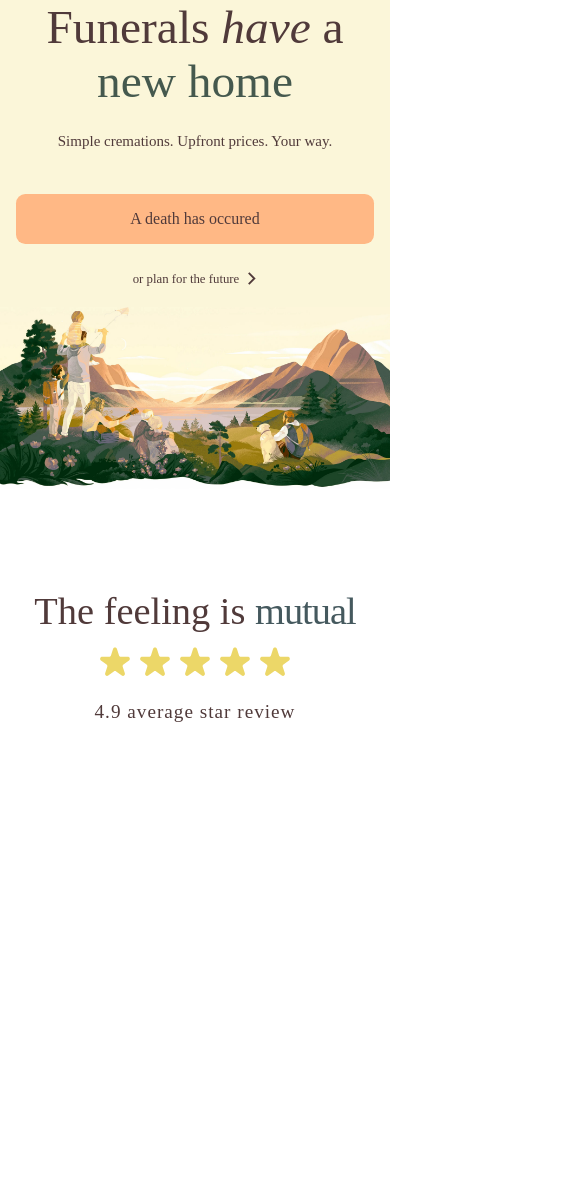
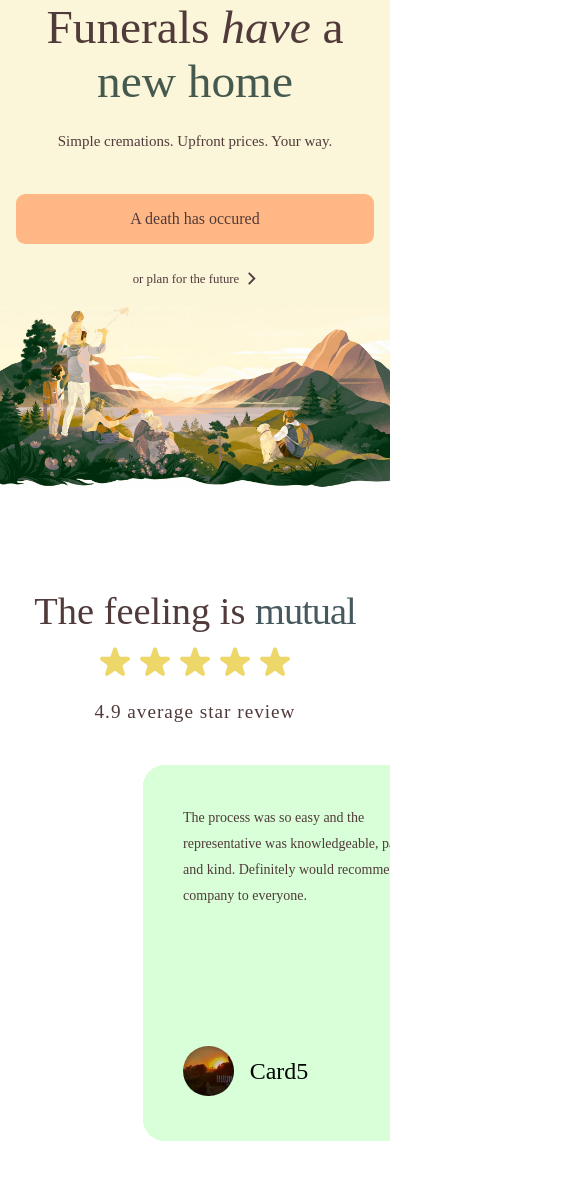
Before and after one commit to Aksaithon/afterCopy, a React (Vite) app: page / in a window 390 px wide. Shown: the top 1180 px of the page, 585 px wide, since content can reach past the window. Built offline with nearby package versions, Linux system fonts and the light colour scheme; a web font is replaced by a local one.

Commit message:
Responsive start-end points achieved

```diff
--- a/src/Components/HomePage/Carousel.css
+++ b/src/Components/HomePage/Carousel.css
@@ -9,13 +9,17 @@
 }
 
 .carousel_Component {
-  width: 4928px;
+  position: relative;
+  width: 100vw;
   height: 500px;
 
+  /* display: inline-block; */
   display: flex;
   flex-direction: row;
 
   /* background-color: #b3ffb2; */
+
+  /* overflow: hidden; */
 }
 
 .customer_review_card {
@@ -23,6 +27,7 @@
 
   display: flex;
   flex-direction: column;
+  width: fit-content;
   height: 376px;
   /* width: 336px */
 
@@ -31,7 +36,7 @@
 
   padding: 40px;
 
-  border-radius: 26.4985px;
+  border-radius: 22.4985px;
 
   user-select: none;
 }
--- a/src/Components/HomePage/Carousel3.tsx
+++ b/src/Components/HomePage/Carousel3.tsx
@@ -9,20 +9,40 @@ const Carousel3: React.FC = () => {
   const [thisIndexToDrag, whichIndexToDrag] = useState<number>(0);
   const thisIndexToDragRef = useRef(0);
 
-  const [springs, setSprings] = useSprings(2, (index) => ({
-    x: 4170,
-    y: -350,
+  /* start startPoint, -350  center centerPoint, -55  end endPoint, -350  */
+  function setCenterPoint(): number {
+    const screenWidth = window.innerWidth;
+    const factor =
+      screenWidth < 1400 ? 0.36678 : screenWidth < 1600 ? 0.38678 : 0.39878;
+    return screenWidth * factor;
+  }
+
+  function setStart_and_End_Point(centerPoint: number): number[] {
+    const startPoint = centerPoint + 1795;
+    const endPoint = centerPoint - 1795;
+
+    return [startPoint, endPoint];
+  }
+
+  const centerPoint = setCenterPoint();
+
+  const [startPoint, endPoint] = setStart_and_End_Point(centerPoint);
+
+  const [springs, setSprings] = useSprings(7, (index) => ({
+    x: centerPoint,
+    y: -55,
     backgroundColor: index === 0 ? "#d8fff7" : "#d8ffd7",
     immediate: true,
   }));
 
   function setDepth(accordingToThisX: number) {
     const depth =
-      4170 >= accordingToThisX && accordingToThisX >= 2295 /* decresion zone */
-        ? -0.152 * (accordingToThisX - 4170) - 350
-        : 2295 >= accordingToThisX &&
-          accordingToThisX >= 380 /* incresion zone */
-        ? 0.1488250652741514 * (accordingToThisX - 2295) - 65
+      startPoint >= accordingToThisX &&
+      accordingToThisX >= centerPoint /* decresion zone */
+        ? -0.1643454038997214 * (accordingToThisX - startPoint) - 350
+        : centerPoint >= accordingToThisX &&
+          accordingToThisX >= endPoint /* incresion zone */
+        ? 0.1643454038997214 * (accordingToThisX - centerPoint) - 55
         : -350;
 
     return depth;
@@ -33,13 +53,13 @@ const Carousel3: React.FC = () => {
     currCardX_Pos: number,
     currCardIndex: number
   ): number {
-    const X_pos = currCardX_Pos + (currCardIndex - index) * 376;
+    const X_pos = currCardX_Pos + (currCardIndex - index) * 375;
 
-    if (X_pos > 4170) {
-      return 4170;
+    if (X_pos > startPoint) {
+      return startPoint;
     }
-    if (X_pos < 380) {
-      return 380;
+    if (X_pos < endPoint) {
+      return endPoint;
     }
 
     return X_pos;
@@ -50,13 +70,13 @@ const Carousel3: React.FC = () => {
     currCardX_Pos: number,
     currCardIndex: number
   ): number {
-    const X_pos = currCardX_Pos - (index - currCardIndex) * 376;
+    const X_pos = currCardX_Pos - (index - currCardIndex) * 375;
 
-    if (X_pos > 4170) {
-      return 4170;
+    if (X_pos > startPoint) {
+      return startPoint;
     }
-    if (X_pos < 380) {
-      return 380;
+    if (X_pos < endPoint) {
+      return endPoint;
     }
 
     return X_pos;
@@ -73,7 +93,13 @@ const Carousel3: React.FC = () => {
       console.log();
 
       const newX =
-        mx >= 380 && mx <= 4170 ? mx : mx < 380 ? 380 : mx > 4170 ? 4170 : 0;
+        mx >= endPoint && mx <= startPoint
+          ? mx
+          : mx < endPoint
+          ? endPoint
+          : mx > startPoint
+          ? startPoint
+          : 0;
       const newY = setDepth(newX);
 
       console.log();
@@ -119,8 +145,8 @@ const Carousel3: React.FC = () => {
             };
           }
         }
-        setDown(down);
       });
+      setDown(down);
     },
     {
       from: [
@@ -141,7 +167,6 @@ const Carousel3: React.FC = () => {
           style={{
             ...springs[0],
             backgroundSize: "cover",
-            touchAction: "none",
             cursor: down ? "grabbing" : "grab",
           }}
           onClick={(e) => {
@@ -177,7 +202,6 @@ const Carousel3: React.FC = () => {
           style={{
             ...springs[1],
             backgroundSize: "cover",
-            touchAction: "none",
             cursor: down ? "grabbing" : "grab",
           }}
           onClick={(e) => {
@@ -205,6 +229,146 @@ const Carousel3: React.FC = () => {
             <div className="customer_name">{`Card${1}`}</div>
           </div>
         </animated.div>
+        <animated.div
+          // Pass the index of the card to the gesture hook
+          {...bindGesture(2)}
+          id={"2"} // Make sure to provide a unique id for each item in the list
+          className={"customer_review_card"}
+          style={{
+            ...springs[2],
+            backgroundSize: "cover",
+            cursor: down ? "grabbing" : "grab",
+          }}
+          onClick={(e) => {
+            whichIndexToDrag(parseInt(e.currentTarget.id));
+            thisIndexToDragRef.current = parseInt(e.currentTarget.id);
+          }}
+        >
+          <div className="review_text">
+            The process was so easy and the representative was knowledgeable,
+            patient and kind. Definitely would recommend this company to
+            everyone.
+          </div>
+          <div className="customer_info">
+            <img
+              src="Kathy_CoverPhoto.webp"
+              alt="coverphoto"
+              className="customer_coverphoto"
+              style={{
+                width: "50.67px",
+                height: "50.67px",
+                borderRadius: "50%",
+                userSelect: "none",
+              }}
+            />
+            <div className="customer_name">{`Card${2}`}</div>
+          </div>
+        </animated.div>
+        <animated.div
+          // Pass the index of the card to the gesture hook
+          {...bindGesture(3)}
+          id={"3"} // Make sure to provide a unique id for each item in the list
+          className={"customer_review_card"}
+          style={{
+            ...springs[3],
+            backgroundSize: "cover",
+            cursor: down ? "grabbing" : "grab",
+          }}
+          onClick={(e) => {
+            whichIndexToDrag(parseInt(e.currentTarget.id));
+            thisIndexToDragRef.current = parseInt(e.currentTarget.id);
+          }}
+        >
+          <div className="review_text">
+            The process was so easy and the representative was knowledgeable,
+            patient and kind. Definitely would recommend this company to
+            everyone.
+          </div>
+          <div className="customer_info">
+            <img
+              src="Kathy_CoverPhoto.webp"
+              alt="coverphoto"
+              className="customer_coverphoto"
+              style={{
+                width: "50.67px",
+                height: "50.67px",
+                borderRadius: "50%",
+                userSelect: "none",
+              }}
+            />
+            <div className="customer_name">{`Card${3}`}</div>
+          </div>
+        </animated.div>
+        <animated.div
+          // Pass the index of the card to the gesture hook
+          {...bindGesture(4)}
+          id={"4"} // Make sure to provide a unique id for each item in the list
+          className={"customer_review_card"}
+          style={{
+            ...springs[4],
+            backgroundSize: "cover",
+            cursor: down ? "grabbing" : "grab",
+          }}
+          onClick={(e) => {
+            whichIndexToDrag(parseInt(e.currentTarget.id));
+            thisIndexToDragRef.current = parseInt(e.currentTarget.id);
+          }}
+        >
+          <div className="review_text">
+            The process was so easy and the representative was knowledgeable,
+            patient and kind. Definitely would recommend this company to
+            everyone.
+          </div>
+          <div className="customer_info">
+            <img
+              src="Kathy_CoverPhoto.webp"
+              alt="coverphoto"
+              className="customer_coverphoto"
+              style={{
+                width: "50.67px",
+                height: "50.67px",
+                borderRadius: "50%",
+                userSelect: "none",
+              }}
+            />
+            <div className="customer_name">{`Card${4}`}</div>
+          </div>
+        </animated.div>
+        <animated.div
+          // Pass the index of the card to the gesture hook
+          {...bindGesture(5)}
+          id={"5"} // Make sure to provide a unique id for each item in the list
+          className={"customer_review_card"}
+          style={{
+            ...springs[5],
+            backgroundSize: "cover",
+            cursor: down ? "grabbing" : "grab",
+          }}
+          onClick={(e) => {
+            whichIndexToDrag(parseInt(e.currentTarget.id));
+            thisIndexToDragRef.current = parseInt(e.currentTarget.id);
+          }}
+        >
+          <div className="review_text">
+            The process was so easy and the representative was knowledgeable,
+            patient and kind. Definitely would recommend this company to
+            everyone.
+          </div>
+          <div className="customer_info">
+            <img
+              src="Kathy_CoverPhoto.webp"
+              alt="coverphoto"
+              className="customer_coverphoto"
+              style={{
+                width: "50.67px",
+                height: "50.67px",
+                borderRadius: "50%",
+                userSelect: "none",
+              }}
+            />
+            <div className="customer_name">{`Card${5}`}</div>
+          </div>
+        </animated.div>
       </div>
     </>
   );
--- a/src/Components/HomePage/HomePg.tsx
+++ b/src/Components/HomePage/HomePg.tsx
@@ -5,6 +5,8 @@ import MySpringAnim from "./React-Spring";
 import Carousel from "./Carousel";
 import Carousel2 from "./Carousel2";
 import Carousel3 from "./Carousel3";
+import ReactGesturesWithSpring from "./React-Gestures-Spring";
+import TrialCarousel from "./TrialCarousel";
 
 const HomePg = () => {
   return (
@@ -14,6 +16,7 @@ const HomePg = () => {
         <Testimonial />
         {/* <MySpringAnim /> */}
         <Carousel3/>
+        {/* <TrialCarousel/> */}
         {/* <Carousel2/>
         <Carousel/> */}
         {/* <MySpringAnim /> */}
```
